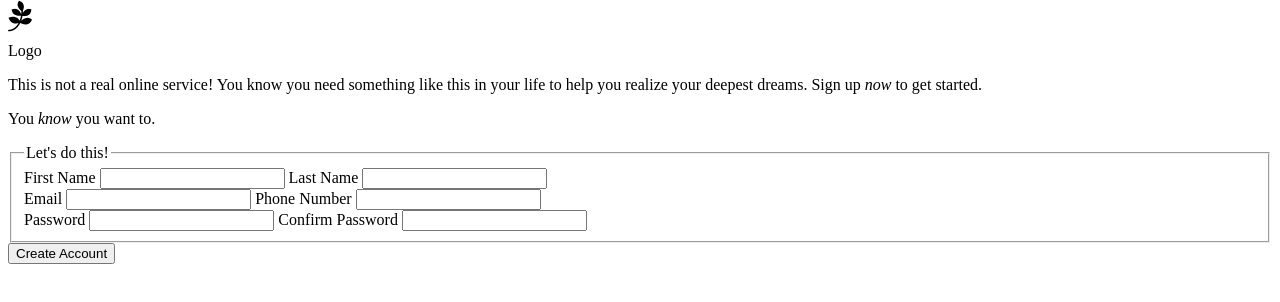
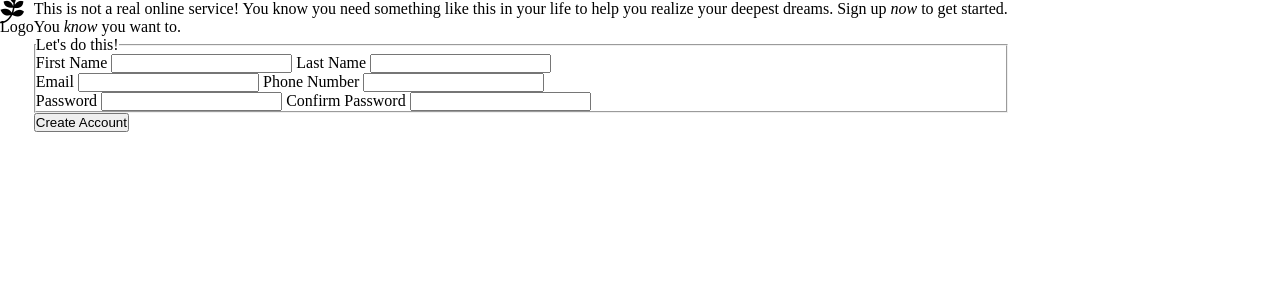
Before and after one commit to Tory-Stodard/sign-up-form, a plain HTML site: page index.html in a window 1280 px wide. Drawn offline with Linux system fonts and the light colour scheme.

```diff
--- a/index.html
+++ b/index.html
@@ -8,6 +8,7 @@
       src="https://kit.fontawesome.com/3c89445e0c.js"
       crossorigin="anonymous"
     ></script>
+    <link rel="stylesheet" href="styles.css" />
   </head>
   <body>
     <section class="img-sidebar">
--- /dev/null
+++ b/styles.css
@@ -0,0 +1,14 @@
+/* Reset and General Styles */
+
+*,
+*::before,
+*::after {
+  box-sizing: border-box;
+  margin: 0;
+  padding: 0;
+}
+
+body {
+  display: flex;
+  height: 100dvh;
+}
```
Also changed, not shown: 1 other file.
